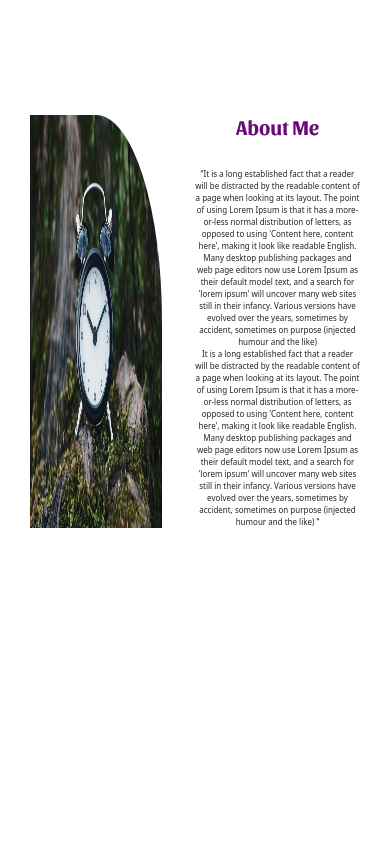
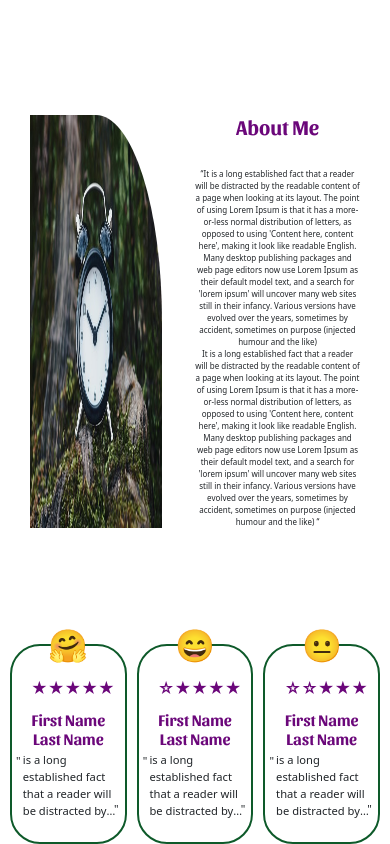
Before and after one commit to rh-pr/mira-coaching, a React (Vite) app in the folder client/: page / in a window 390 px wide. Shown: the part 652-1496 px from the top of the page. Before the commit the page ends 1196 px from the top, so only its background shows below. Built offline with nearby package versions, Linux system fonts and the light colour scheme.

Commit message:
add review card for mobile

```diff
--- a/client/src/components/home/Home.scss
+++ b/client/src/components/home/Home.scss
@@ -248,6 +248,94 @@ $sarina-font: 'Sarina';
     }
 }
 
+
+.reviews-small {
+    width: 100%;
+    padding: 100px 10px 0 10px;
+    display: flex;
+    gap: 10px;
+    justify-content: space-between;
+
+    .review-card {
+        border-radius: 30px;
+        border: 2px solid $base-bg-color;
+        width: 30vw;
+        height: 200px;
+        position: relative;
+        padding-top: 10px;
+
+        .emoji {
+            width: 100%;
+            display: flex;
+            justify-content: center;
+            font-size: 2rem;
+            position: absolute;
+            top: -25px;
+       }
+
+        .stars {
+            display: flex;
+            flex-direction: row-reverse;
+            justify-content: flex-start;
+            padding-right: 10px;
+            padding-top: 20px;
+            padding-bottom: 10px;
+
+
+            p {
+                color: $base-text-color;
+                font-weight: bold;
+                padding: 0;
+                margin: 0;
+            }
+        }
+
+        .initials {
+            display: flex;
+            flex-direction: column;
+            align-items: center;
+            color: $base-text-color;
+            font-weight: bold;
+            font-family: $base-font-headers, serif;
+            font-size: 1rem;
+            line-height: 1.2;
+        }
+
+        .rev-cont {
+          display: flex;
+          padding: 2px 2px;
+          max-height: 70%;
+          font-size: 0.7rem;
+          position: relative;
+          font-weight: 500;
+
+          .cont {
+            padding-top: 2px;
+            padding-right: 4px;
+            height: 100%;
+            display: -webkit-box;
+            -webkit-line-clamp: 4;
+            -webkit-box-orient: vertical;
+            overflow: hidden;
+            text-overflow: ellipsis;
+            word-wrap: break-word;
+            flex-grow: 1;
+          }
+
+          .mark {
+           background-color: transparent;
+          }
+
+          .mark-end {
+            position: absolute;
+            bottom: calc(10px + 0.5rem);
+            right: 4px;
+          }
+
+        }
+    }
+}
+
 @media (min-width: 768px){
     .main {
         height:  auto;
@@ -455,7 +543,7 @@ $sarina-font: 'Sarina';
 
     .aboutMe {
 
-        padding: 300px 50px 0 50px;
+        padding: 200px 50px 0 50px;
         // gap: 20px;
 
         figure {
--- /dev/null
+++ b/client/src/components/home/ReviewCard.tsx
@@ -0,0 +1,26 @@
+import { ReviewType } from '../../types/main';
+
+const emojies = [ '😠', '😔',  '😐', '😄', '🤗'];
+
+
+function ReviewCard({rev}: {rev: ReviewType}) {
+  return (
+    <div className='review-card'>
+        <p className='emoji'>{emojies[rev.note-1]}</p>
+        <div className='stars'>
+            {emojies.map((_, ind: number) => ind < rev.note ? <p key={`notes-${ind}`} className='star'>&#x2605;</p> : <p key={`notes-${ind}`} className='star'> &#x2606;</p>)}
+        </div>
+        <div className='initials'>
+            <span>{rev.fname}</span>
+            <span> {rev.lname}</span>
+        </div>
+        <div className='rev-cont'>
+            <span className='mark'>"</span>
+            <p className='cont'>{rev.content}</p>
+            <span className='mark mark-end'>"</span>
+        </div>
+    </div>
+  )
+}
+
+export default ReviewCard
--- a/client/src/constants/main.ts
+++ b/client/src/constants/main.ts
@@ -34,4 +34,28 @@ export const profOffers = [
         ],
 
     },
-]
+];
+
+export const reviews = [
+    {
+        id: '11',
+        note: 5,
+        fname: 'First Name',
+        lname: 'Last Name',
+        content: 'is a long established fact that a reader will be distracted by the readat, and a search for will uncover many web sites still in their infancy psum'
+    },
+    {
+        id: '12',
+        note: 4,
+        fname: 'First Name',
+        lname: 'Last Name',
+        content: 'is a long established fact that a reader will be distracted by the readat, and a search for will uncover many web sites still in their infancy psum'
+    },
+    {
+        id: '13',
+        note:3,
+        fname: 'First Name',
+        lname: 'Last Name',
+        content: 'is a long established fact that a reader will be distracted by the readat, and a search for will uncover many web sites still in their infancy psum that a reader will be distracted by the readat, and a search for will uncover many web sites still in their infancy psum'
+    }
+];
--- a/client/src/pages/Home.tsx
+++ b/client/src/pages/Home.tsx
@@ -2,6 +2,9 @@ import Main from "../components/home/Main"
 import '../components/home/Home.scss';
 import Offers from "../components/home/Offers";
 import AboutMe from "../components/home/AboutMe";
+import ReviewCard from "../components/home/ReviewCard";
+
+import { reviews } from '../constants/main'
 
 function Home() {
   return (
@@ -9,6 +12,12 @@ function Home() {
       <Main />
       <Offers />
       <AboutMe />
+      <div className="reviews-small">
+       {reviews[0] && <ReviewCard rev={reviews[0]} />}
+       {reviews[1] && <ReviewCard rev={reviews[1]} />}
+       {reviews[2] && <ReviewCard rev={reviews[2]} />}
+
+      </div>
     </div>
   )
 }
```
Also changed, not shown: client/src/types/main.ts (+8 -0 lines).
